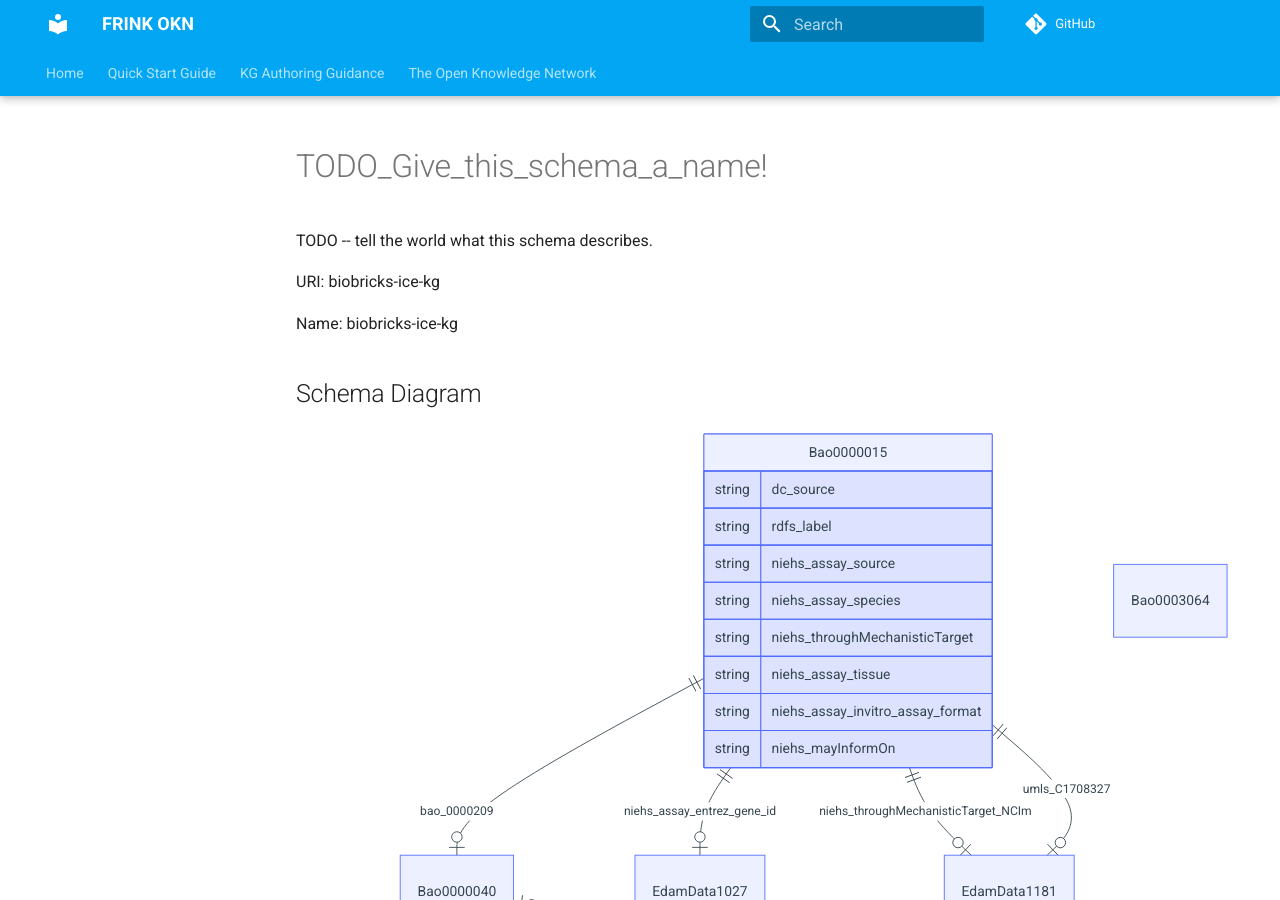
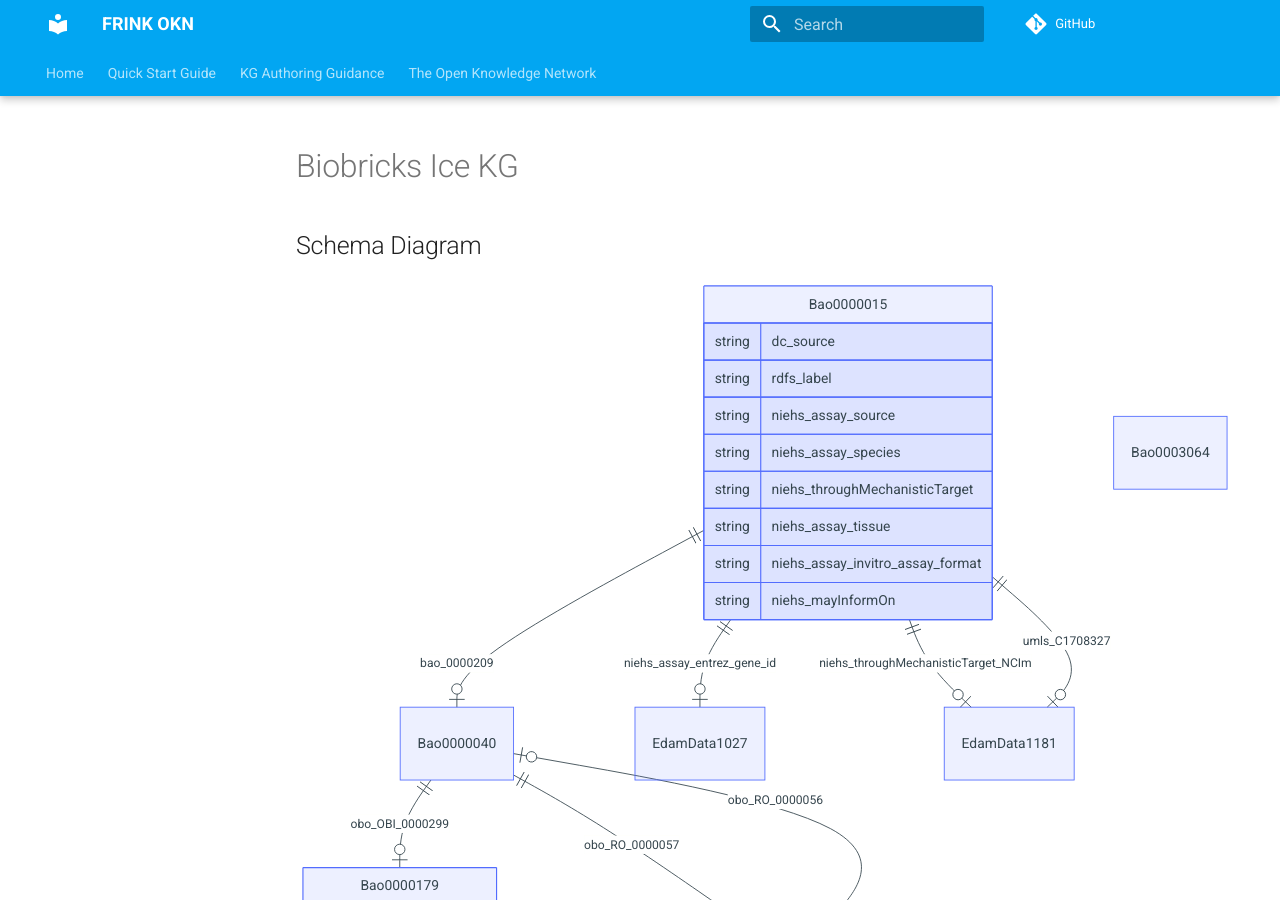
Before and after one commit to frink-okn/frink-landing-zone, an MkDocs documentation site: the page built from docs/okn/biobricks-ice-kg.md, in a window 1280 px wide and 900 px high. Built offline with MkDocs 1.6.1 and Material for MkDocs 9.7.7, drawn with Linux system fonts in a browser that asks for light colours; comment, search, counter and statistics services are not loaded.

Commit message:
biobricks edits

```diff
--- a/docs/okn/biobricks-ice-kg.md
+++ b/docs/okn/biobricks-ice-kg.md
@@ -1,12 +1,4 @@
-# TODO_Give_this_schema_a_name!
-
-TODO -- tell the world what this schema describes.
-
-URI: biobricks-ice-kg
-
-Name: biobricks-ice-kg
-
-
+# Biobricks Ice KG
 
 ## Schema Diagram
 
```
